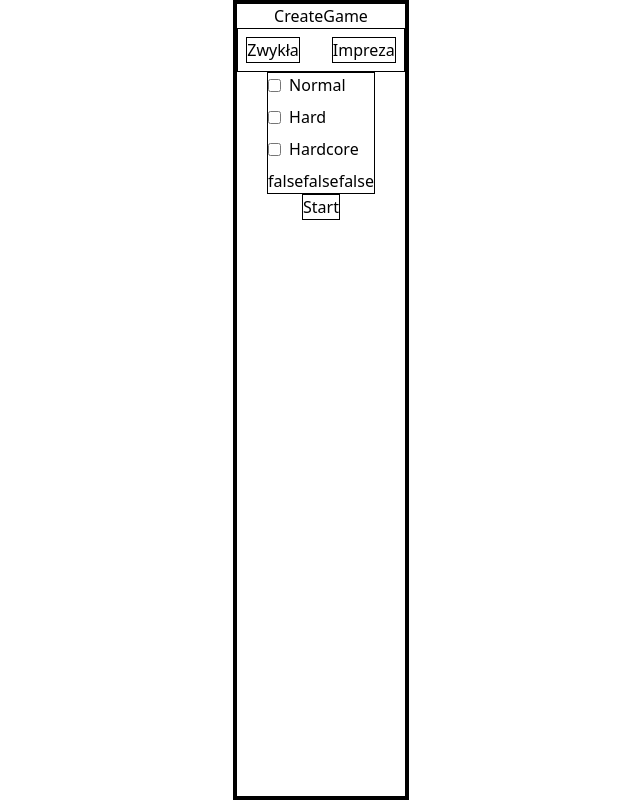
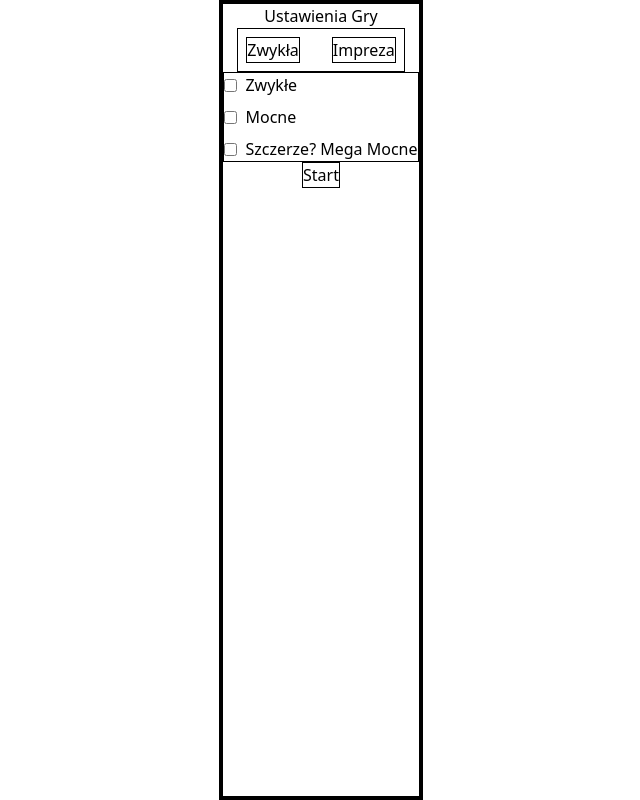
Before and after one commit to Mozlook/TruthOrDareFrontend, a React (Vite) app: page / in a window 1280 px wide. Shown: the whole page, without its empty margins (319-959 px from the left). Built offline with nearby package versions, Linux system fonts and the light colour scheme.

Commit message:
passed all necessary props and conditional rendering

```diff
--- a/src/App.tsx
+++ b/src/App.tsx
@@ -1,8 +1,10 @@
 import { useState } from "react";
 import CreateGame from "./components/CreateGame";
-import type { QuestionsPackage } from "./models/models";
+import type { GameState, GameMode, QuestionsPackage } from "./models/models";
 
 function App() {
+  const [gameState, setGameState] = useState<GameState>("menu");
+  const [gameMode, setGameMode] = useState<GameMode>("normal");
   const [questionPackage, setQuestionPackage] = useState<QuestionsPackage>({
     normal: false,
     hard: false,
@@ -10,10 +12,15 @@ function App() {
   });
   return (
     <div className="flex justify-center min-h-screen ">
+      {gameState === "menu" && (
         <CreateGame
+          setGameState={setGameState}
+          gameMode={gameMode}
+          setGameMode={setGameMode}
           questionsPackge={questionPackage}
           setQuestionsPackage={setQuestionPackage}
         />
+      )}
     </div>
   );
 }
--- a/src/components/CreateGame.tsx
+++ b/src/components/CreateGame.tsx
@@ -1,12 +1,11 @@
-import type { QuestionsPackage } from "../models/models";
+import type { GameMode, GameState, QuestionsPackage } from "../models/models";
 import GameModePicker from "./GameModePicker";
 import QuestionsPackagePicker from "./QuestionsPackagePicker";
 
 type Props = {
-    gameState: string;
-    setGameState: React.Dispatch<React.SetStateAction<string>>;
-    gameMode: string;
-    setGameMode: React.Dispatch<React.SetStateAction<string>>;
+  setGameState: React.Dispatch<React.SetStateAction<GameState>>;
+  gameMode: GameMode;
+  setGameMode: React.Dispatch<React.SetStateAction<GameMode>>;
   questionsPackge: QuestionsPackage;
   setQuestionsPackage: React.Dispatch<React.SetStateAction<QuestionsPackage>>;
 };
@@ -18,11 +17,11 @@ const CreateGame: React.FC<Props> = ({
   setQuestionsPackage,
 }) => {
   function StartGame() {
-        setGameState("started");
+    setGameState("game");
   }
   return (
     <div className="border-black border-4 flex flex-col items-center">
-            CreateGame
+      Ustawienia Gry
       <GameModePicker gameMode={gameMode} setGameMode={setGameMode} />
       <QuestionsPackagePicker
         questionsPackage={questionsPackge}
--- a/src/components/GameModePicker.tsx
+++ b/src/components/GameModePicker.tsx
@@ -1,9 +1,11 @@
+import type { GameMode } from "../models/models";
+
 type Props = {
-    gameMode: string;
-    setGameMode: React.Dispatch<React.SetStateAction<string>>;
+  gameMode: GameMode;
+  setGameMode: React.Dispatch<React.SetStateAction<GameMode>>;
 };
 const GameModePicker: React.FC<Props> = ({ setGameMode }) => {
-    function SetGameMode(gameMode: string) {
+  function SetGameMode(gameMode: GameMode) {
     setGameMode(gameMode);
   }
   return (
--- a/src/components/QuestionsPackagePicker.tsx
+++ b/src/components/QuestionsPackagePicker.tsx
@@ -22,7 +22,7 @@ const QuestionsPackagePicker: React.FC<Props> = ({
             }))
           }
         />
-                <span>Normal</span>
+        <span>Zwykłe</span>
       </label>
 
       <label className="flex items-center gap-2">
@@ -36,7 +36,7 @@ const QuestionsPackagePicker: React.FC<Props> = ({
             }))
           }
         />
-                <span>Hard</span>
+        <span>Mocne</span>
       </label>
 
       <label className="flex items-center gap-2">
@@ -50,12 +50,8 @@ const QuestionsPackagePicker: React.FC<Props> = ({
             }))
           }
         />
-                <span>Hardcore</span>
+        <span>Szczerze? Mega Mocne</span>
       </label>
-
-            {String(questionsPackage.normal)}
-            {String(questionsPackage.hard)}
-            {String(questionsPackage.hardcore)}
     </div>
   );
 };
```
Also changed, not shown: src/models/models.ts (+7 -3 lines). Lines whose indentation alone changed are shown as unchanged.
